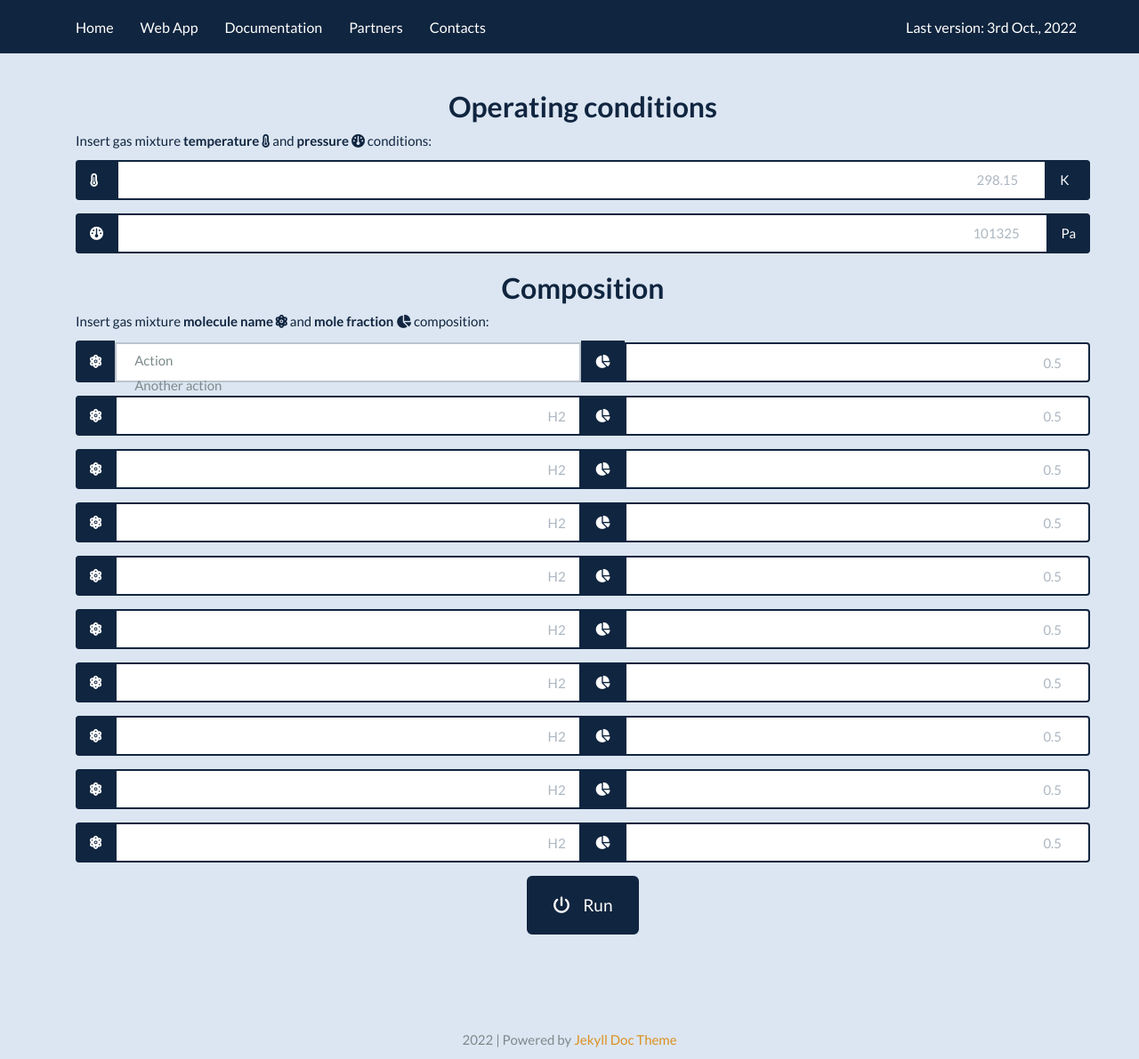
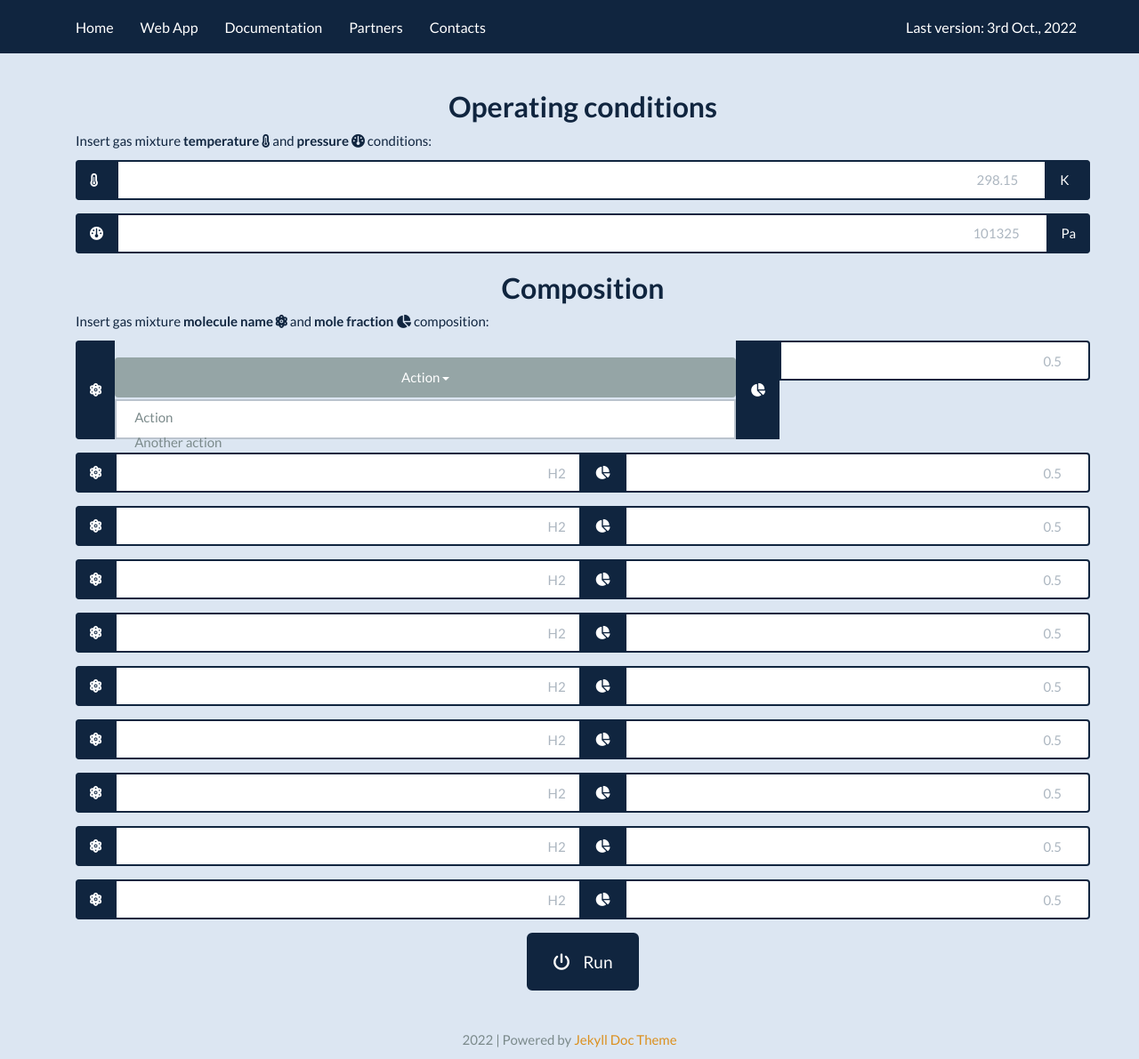
Before and after one commit to srebughini/ASALI, a Jekyll site: the page built from _pages/webapp.md, in a window 1280 px wide and 1191 px high. Shown: the whole window at 89% size. Built offline with Jekyll 4.4.1, drawn with Linux system fonts in a browser that asks for light colours; a script that is not in the unit is left out.

Commit message:
Add dropdown menu

```diff
--- a/_pages/webapp.md
+++ b/_pages/webapp.md
@@ -27,6 +27,7 @@ permalink: /pages/webapp/
     <div class="form-group">
         <div class="input-group">
                 <span class="input-group-addon text-center" id="n1-addon"><i class="fa-regular fa-atom"></i></span>
+                <button type="button" style="min-width:100%;width:50px;" class="btn btn-default dropdown-toggle text-right" data-toggle="dropdown" aria-haspopup="true" aria-expanded="false">Action <span class="caret"></span></button>
                 <ul style="min-width:100%;width:50px;" class="form-control dropdown-menu text-right">
                     <li><a href="#">Action</a></li>
                     <li><a href="#">Another action</a></li>
```
